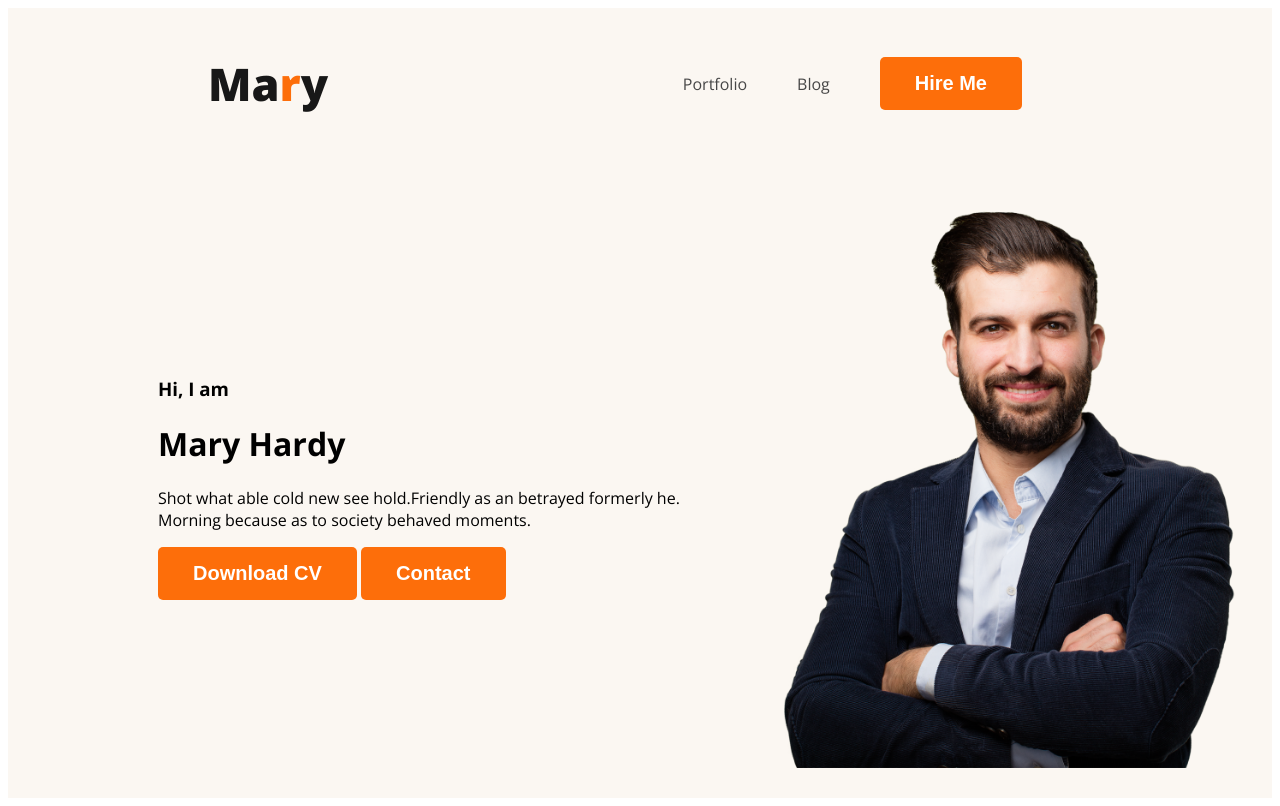
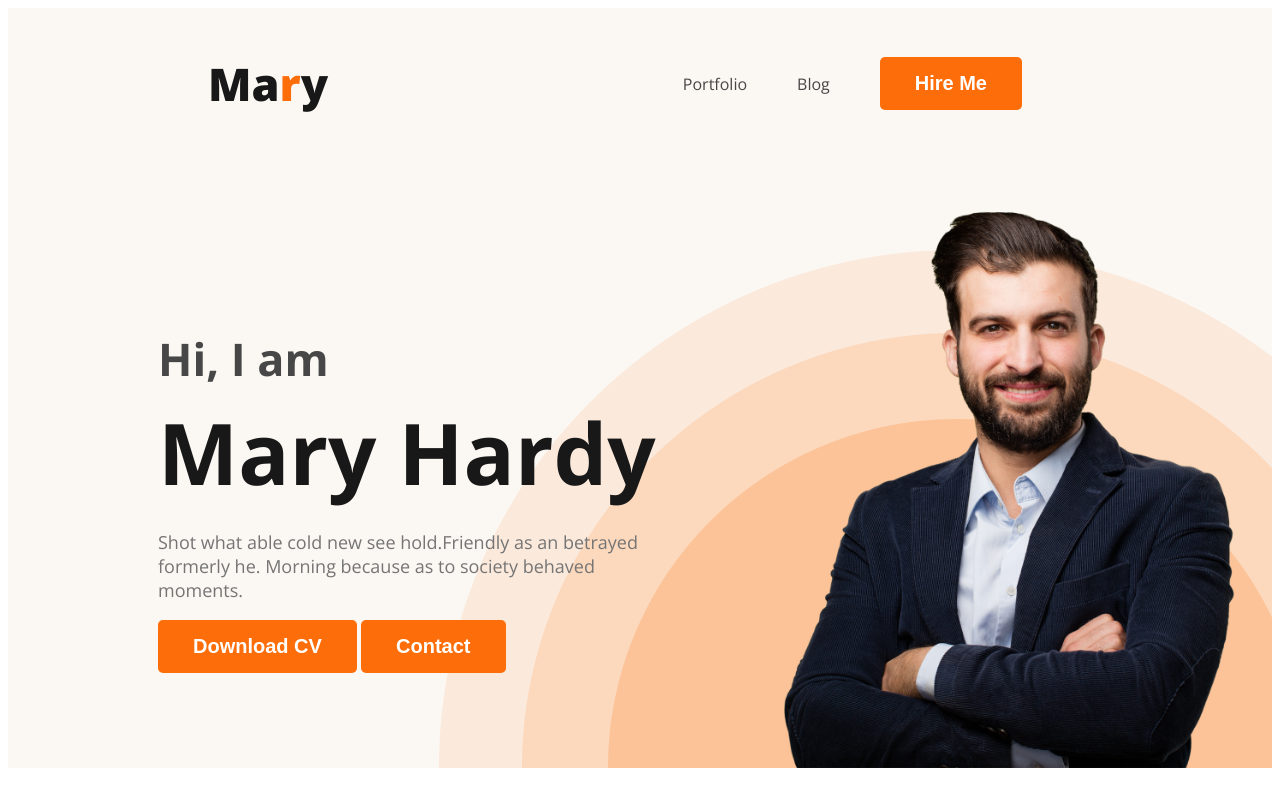
Before and after one commit to SAJID-AFNAN/WEVDEVELOPER-PORTFOLIO, a plain HTML site: page index.html in a window 1280 px wide. Drawn offline with nearby package versions, Linux system fonts and the light colour scheme.

Commit message:
Complete header

```diff
--- a/Styles/index.css
+++ b/Styles/index.css
@@ -2,6 +2,7 @@
 body {
     font-family: 'Open Sans', sans-serif;
 }
+
 /* nav related style */
 nav {
     display: flex;
@@ -46,15 +47,42 @@ nav a {
     /* font-weight: 400; */
     text-decoration: none;
 }
+
 /* header related style */
-.header{
+.header {
     background-color: rgb(251, 247, 242);
+    background-image: url('../images/header_bg.png');
+    background-repeat: no-repeat;
+    background-position: bottom right;
 }
-.banner{
+
+.banner-head {
+    font-size: 45px;
+    color: var(--dark-02, #474747);
+    margin-bottom: 0;
+}
+
+.banner-title {
+    color: var(--dark-01, #181818);
+    font-family: Open Sans;
+    font-size: 85px;
+    margin-top: 5px;
+    margin-bottom: 20px;
+}
+
+.content {
+    color: var(--dark-03, #757575);
+    font-size: 18px;
+    max-width: 500px;
+}
+
+.banner {
     display: flex;
     align-items: center;
-    padding: 30px 30px 30px 150px;
+    padding: 30px 30px 0px 150px;
+    justify-content: space-between;
 }
-.banner .photo{
+
+.banner .photo {
     width: 500px;
 }
--- a/index.html
+++ b/index.html
@@ -25,7 +25,7 @@
             <div class="banner-div">
                 <h3 class="banner-head">Hi, I  am</h3>
                 <h1 class="banner-title">Mary Hardy</h1>
-                <p>Shot what able cold new see hold.Friendly as an betrayed formerly he. Morning because as to society behaved moments.</p>
+                <p class="content">Shot what able cold new see hold.Friendly as an betrayed formerly he. Morning because as to society behaved moments.</p>
                 <button class="head-button">Download CV</button>
                 <button class="head-button">Contact</button>
             </div>
```
